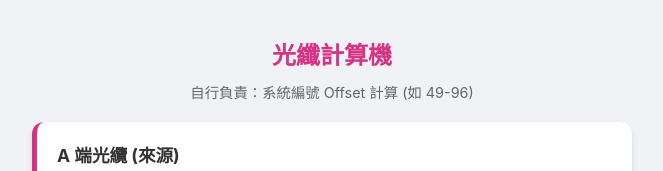
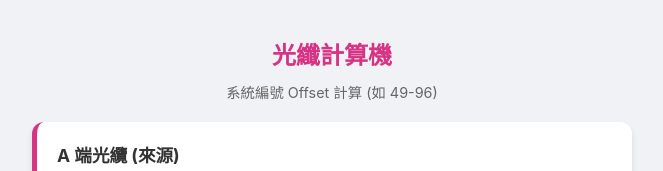
Before and after one commit to gysu/fiber, a plain HTML site: page index.html in a window 1280 px wide. Shown: the top 171 px of the page, without its empty margins (308-971 px from the left). Drawn offline with Linux system fonts and the light colour scheme.

Commit message:
Update index.html

```diff
--- a/index.html
+++ b/index.html
@@ -126,7 +126,7 @@
 <body>
 
     <h1>光纖計算機</h1>
-    <div class="subtitle">自行負責：系統編號 Offset 計算 (如 49-96)</div>
+    <div class="subtitle">系統編號 Offset 計算 (如 49-96)</div>
 
     <div class="container">
         <div class="card">
```
